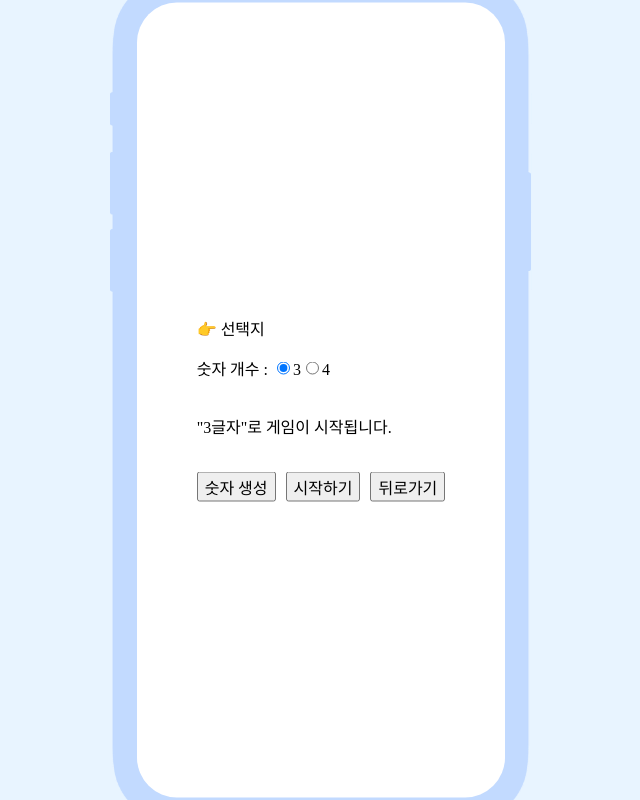
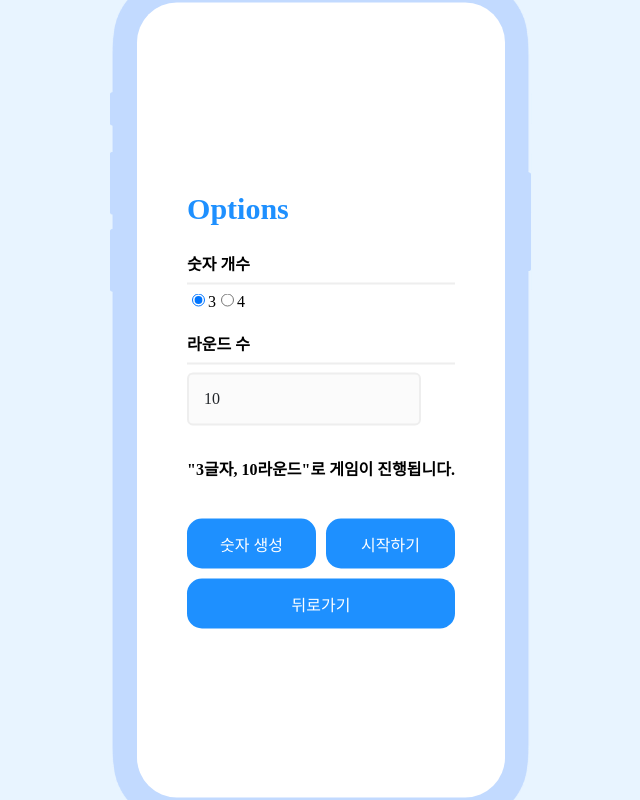
Before and after one commit to eundol0519/BullsAndCows, a React (Create React App) app: page /option in a window 1280 px wide. Shown: the whole page, without its empty margins (319-959 px from the left). Built offline with nearby package versions, Linux system fonts and the light colour scheme; a web font is replaced by a local one.

Commit message:
💄 : 옵션 화면 UI 수정

```diff
--- /dev/null
+++ b/src/elements/Input.tsx
@@ -0,0 +1,66 @@
+import styled from "@emotion/styled/macro";
+
+interface Props {
+  type?: string;
+  requied?: boolean;
+  placeholder?: string;
+  readOnly?: boolean;
+  value: string | number;
+  max?: number;
+  name: string;
+  onChange: any;
+  onKeyUp?: any;
+  onFocus?: any;
+  onBlur?: any;
+}
+
+const Input = ({
+  type = "string",
+  requied = true,
+  placeholder = "텍스트를 입력해주세요",
+  readOnly = false,
+  value,
+  max = 1000,
+  name,
+  onChange,
+  onKeyUp,
+  onFocus,
+  onBlur,
+}: Props) => {
+  return (
+    <InputWrap
+      type={type}
+      required={requied}
+      placeholder={placeholder}
+      readOnly={readOnly}
+      value={value}
+      maxLength={max}
+      name={name}
+      onChange={onChange}
+      onKeyUp={onKeyUp}
+      onFocus={onFocus}
+      onBlur={onBlur}
+    />
+  );
+};
+
+const InputWrap = styled.input`
+  width: fit-content;
+  height: 49px;
+  text-align: left;
+  color: #212529;
+  outline: none;
+  border: 2px solid #eee;
+  background: #fbfbfb;
+  border-radius: 6px;
+  padding: 0 15px;
+  margin: 10px 0;
+
+  &:focus,
+  &:focus-visible {
+    border: 2px solid var(--base-color);
+    background: white;
+  }
+`;
+
+export default Input;
--- a/src/pages/Game.tsx
+++ b/src/pages/Game.tsx
@@ -4,6 +4,7 @@ import { getGameOptionState } from "../recoil/atom";
 import { useNavigate } from "react-router-dom";
 import styled from "@emotion/styled";
 import Toast, { notify } from "../elements/Toast";
+import Input from "../elements/Input";
 
 interface AnswerLogProps {
   number: string;
@@ -15,21 +16,21 @@ interface AnswerLogProps {
 const Game = () => {
   const navigation = useNavigate();
 
-  const { count, numbers } = useRecoilValue(getGameOptionState);
+  const { numberCount, numbers } = useRecoilValue(getGameOptionState);
   const [answer, setAnswer] = useState("");
   const [answerLog, setAnswerLog] = useState<AnswerLogProps[]>([]);
   const [end, setEnd] = useState(false);
 
   useEffect(() => {
     if (numbers.length === 0) {
-      navigation(-1);
+      navigation("/option");
     }
   }, []);
 
   const inputHandler = (e: React.ChangeEvent<HTMLInputElement>) => {
     const value = e.target.value;
 
-    if (value.length > count) {
+    if (value.length > numberCount) {
       return;
     } else {
       setAnswer(value);
@@ -46,9 +47,11 @@ const Game = () => {
       return;
     }
 
-    const strikeCount = numbers.filter((item, i) => Number(answer.split("")[i]) === item).length;
+    const strikeCount = numbers.filter(
+      (item, i) => Number(answer.split("")[i]) === item
+    ).length;
 
-    if (strikeCount === count) {
+    if (strikeCount === numberCount) {
       setEnd(true);
       notify({
         type: "success",
@@ -56,9 +59,14 @@ const Game = () => {
       });
     }
 
-    const ballCount = answer.split("").filter((item, i) => numbers[i] !== Number(item) && numbers.includes(Number(item))).length;
+    const ballCount = answer
+      .split("")
+      .filter(
+        (item, i) =>
+          numbers[i] !== Number(item) && numbers.includes(Number(item))
+      ).length;
 
-    const outCount = count - (strikeCount + ballCount);
+    const outCount = numberCount - (strikeCount + ballCount);
 
     const log = {
       number: answer,
@@ -74,7 +82,9 @@ const Game = () => {
 
   return (
     <div>
-      <h1>{answerLog.length <= 10 && end ? numbers : numbers.map((_) => "_ ")}</h1>
+      <h1>
+        {answerLog.length <= 10 && end ? numbers : numbers.map((_) => "_ ")}
+      </h1>
       <div>
         {answerLog.map((item) => (
           <LogItem>
@@ -84,14 +94,19 @@ const Game = () => {
           </LogItem>
         ))}
       </div>
-      <input type="number" onChange={inputHandler} value={answer} />
+      <Input
+        type="number"
+        name="answer"
+        onChange={inputHandler}
+        value={answer}
+      />
       <ButtonWrap>
         <button onClick={submit} disabled={end}>
           제출하기
         </button>
         <button
           onClick={() => {
-            navigation(-1);
+            navigation("/option");
           }}
         >
           뒤로가기
--- a/src/pages/Option.tsx
+++ b/src/pages/Option.tsx
@@ -4,15 +4,19 @@ import { useNavigate } from "react-router-dom";
 import Toast, { notify } from "../elements/Toast";
 import { useRecoilState } from "recoil";
 import { gameOptionState } from "../recoil/atom";
+import Input from "../elements/Input";
+import { css } from "@emotion/react";
+import Button from "../elements/Button";
 
 const Option = () => {
   const navigation = useNavigate();
 
-  const [{ count }, setOptionState] = useRecoilState(gameOptionState);
+  const [{ numberCount, roundCount }, setOptionState] =
+    useRecoilState(gameOptionState);
 
   useEffect(() => {
     mixHandler();
-  }, [count]);
+  }, [numberCount]);
 
   const mixHandler = () => {
     const result = makeRandomNumber();
@@ -25,7 +29,7 @@ const Option = () => {
   const makeRandomNumber = () => {
     let numbers: number[] = [];
 
-    while (numbers.length < count) {
+    while (numbers.length < numberCount) {
       const number = Math.floor(Math.random() * 10); // 0 ~ 9
       const notSame = !numbers.includes(number);
 
@@ -36,25 +40,37 @@ const Option = () => {
   };
 
   const countHandler = (e: React.ChangeEvent<HTMLInputElement>) => {
+    const name = e.target.name;
+    let value: number | string = null;
+
+    switch (name) {
+      case "numberCount":
+      case "roundCount":
+        value = Number(e.target.value);
+        break;
+      default:
+        value = e.target.value;
+        break;
+    }
+
     setOptionState((prev) => {
-      return { ...prev, count: Number(e.target.value) };
+      return { ...prev, [name]: value };
     });
   };
 
   return (
     <div>
-      <div className="rules">
-        <h3>👉 선택지</h3>
-      </div>
+      <h2>Options</h2>
       <div className="optionList">
-        <div>
-          <label>숫자 개수 : </label>
+        <OptionItem>
+          <label className="title">숫자 개수</label>
+          <hr />
           <label>
             <input
               type="radio"
-              name="numberOfNumbers"
+              name="numberCount"
               value="3"
-              checked={count === 3}
+              checked={numberCount === 3}
               onChange={countHandler}
             />
             3
@@ -62,20 +78,30 @@ const Option = () => {
           <label>
             <input
               type="radio"
-              name="numberOfNumbers"
+              name="numberCount"
               value="4"
-              checked={count === 4}
+              checked={numberCount === 4}
               onChange={countHandler}
             />
             4
           </label>
-        </div>
-        <br />
-        <p>"{count}글자"로 게임이 시작됩니다.</p>
+        </OptionItem>
+        <OptionItem className="option">
+          <label className="title">라운드 수</label>
+          <hr />
+          <Input name="roundCount" value={roundCount} onChange={countHandler} />
+        </OptionItem>
+        <p
+          css={css`
+            font-weight: 700;
+          `}
+        >
+          "{numberCount}글자, {roundCount}라운드"로 게임이 진행됩니다.
+        </p>
       </div>
       <br />
       <ButtonWrap>
-        <button
+        <Button
           onClick={() => {
             mixHandler();
             notify({
@@ -85,22 +111,22 @@ const Option = () => {
           }}
         >
           숫자 생성
-        </button>
-        <button
+        </Button>
+        <Button
           onClick={() => {
             navigation("/gameStart");
           }}
         >
           시작하기
-        </button>
-        <button
-          onClick={() => {
-            navigation(-1);
-          }}
-        >
-          뒤로가기
-        </button>
+        </Button>
       </ButtonWrap>
+      <Button
+        onClick={() => {
+          navigation("/");
+        }}
+      >
+        뒤로가기
+      </Button>
       <Toast />
     </div>
   );
@@ -112,4 +138,22 @@ const ButtonWrap = styled.div`
   gap: 10px;
 `;
 
+const OptionItem = styled.div`
+  margin-bottom: 20px;
+
+  .title {
+    display: block;
+    font-size: 1rem;
+    font-weight: 600;
+  }
+
+  hr {
+    border: 1px solid #eee;
+  }
+
+  input {
+    margin-top: 0;
+  }
+`;
+
 export default Option;
--- a/src/pages/Rules.tsx
+++ b/src/pages/Rules.tsx
@@ -29,7 +29,7 @@ const Rules = () => {
       </ul>
       <Button
         onClick={() => {
-          navigation(-1);
+          navigation("/");
         }}
       >
         뒤로가기
--- a/src/recoil/atom.ts
+++ b/src/recoil/atom.ts
@@ -3,7 +3,8 @@ import { atom, selector } from "recoil";
 export const gameOptionState = atom({
   key: "gameOptionState",
   default: {
-    count: 3,
+    numberCount: 3,
+    roundCount: 10,
     numbers: [],
   },
 });
```
